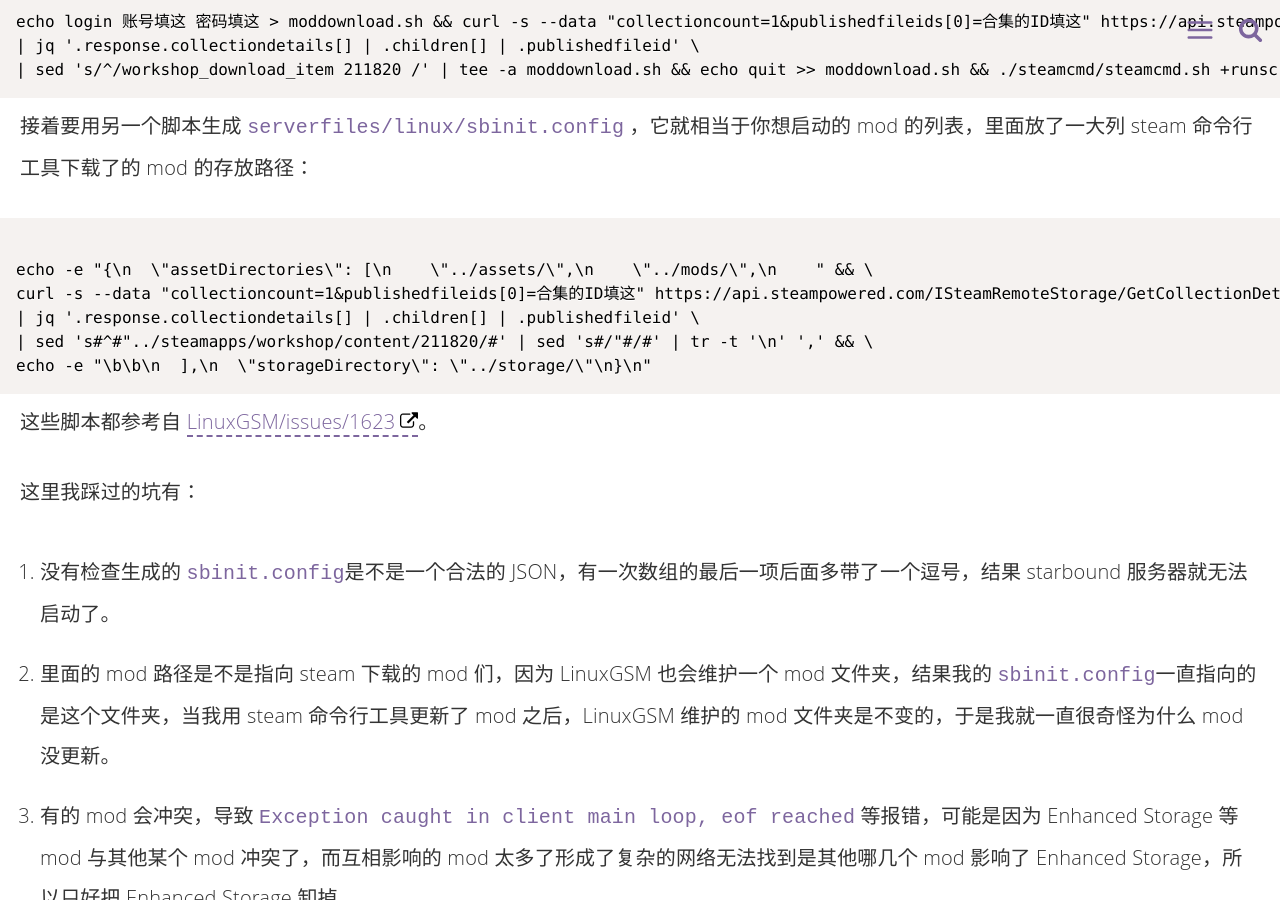
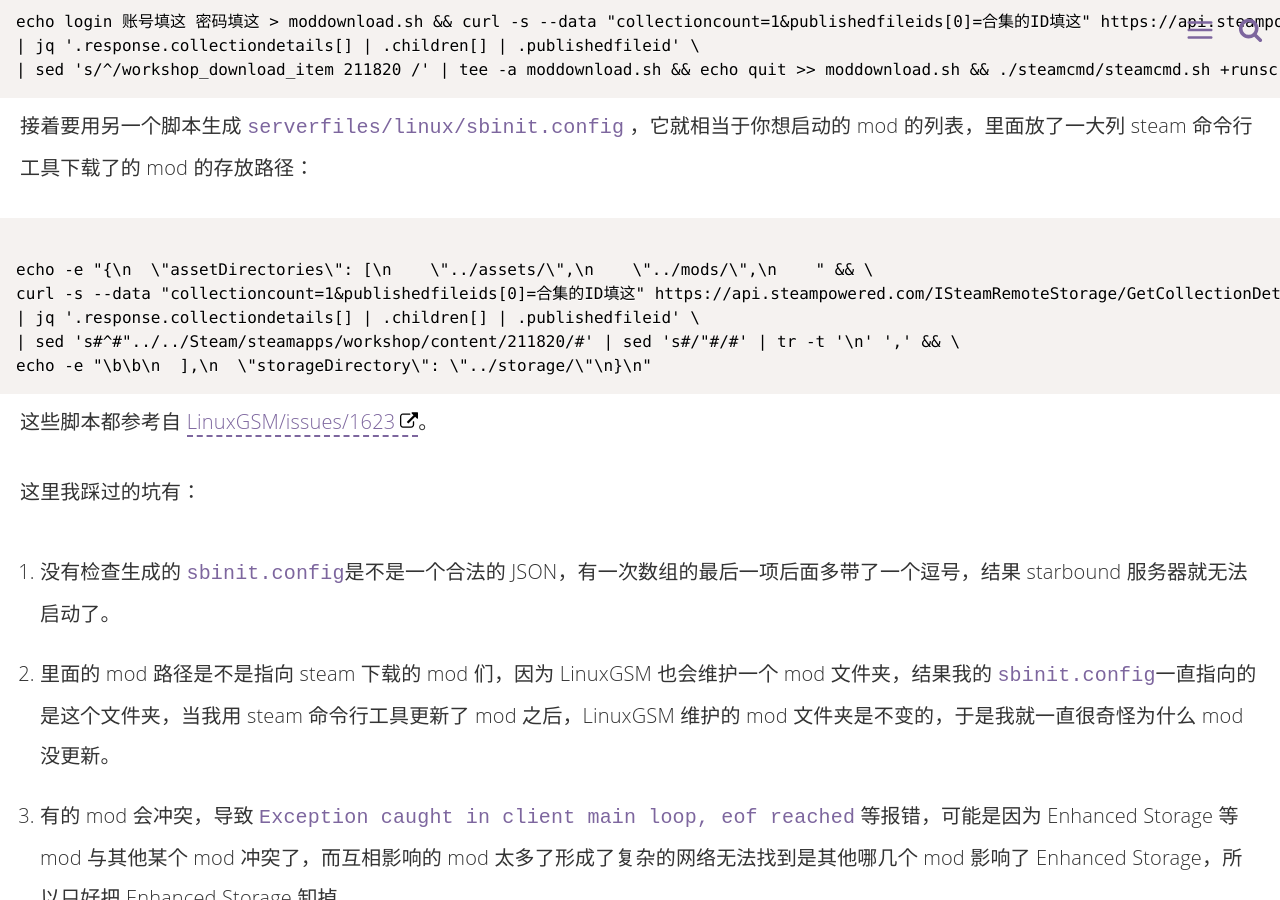
Before and after one commit to linonetwo/linonetwo.github.io, a Jekyll site: the page built from _posts/2018-12-19-自建Starbound网游服务器.md, in a window 1280 px wide and 900 px high, scrolled down 1537 px. Built offline with Jekyll 4.4.1, drawn with Linux system fonts in a browser that asks for light colours; comment, search, counter and statistics services are not loaded.

Commit message:
Update 2018-12-19-自建Starbound网游服务器.md

````diff
--- a/_posts/2018-12-19-自建Starbound网游服务器.md
+++ b/_posts/2018-12-19-自建Starbound网游服务器.md
@@ -44,7 +44,7 @@
 echo -e "{\n  \"assetDirectories\": [\n    \"../assets/\",\n    \"../mods/\",\n    " && \
 curl -s --data "collectioncount=1&publishedfileids[0]=合集的ID填这" https://api.steampowered.com/ISteamRemoteStorage/GetCollectionDetails/v1/ \
 | jq '.response.collectiondetails[] | .children[] | .publishedfileid' \
-| sed 's#^#"../steamapps/workshop/content/211820/#' | sed 's#/"#/#' | tr -t '\n' ',' && \
+| sed 's#^#"../../Steam/steamapps/workshop/content/211820/#' | sed 's#/"#/#' | tr -t '\n' ',' && \
 echo -e "\b\b\n  ],\n  \"storageDirectory\": \"../storage/\"\n}\n"
 ```
 
````
